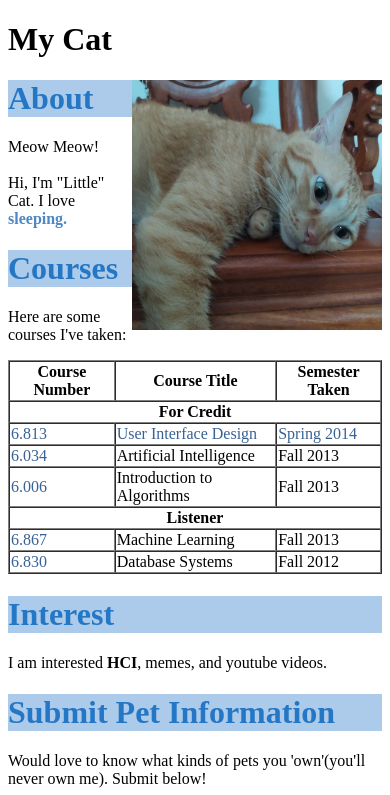
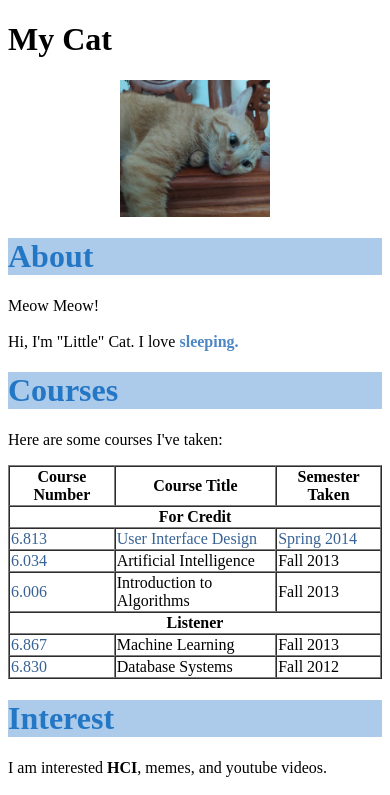
Before and after one commit to longvu28/Long_Web, a plain HTML site: page index.html in a window 390 px wide. Shown: the top 795 px of the page. Drawn offline with Linux system fonts and the light colour scheme.

Commit message:
Update style.css

```diff
--- a/style.css
+++ b/style.css
@@ -1,13 +1,26 @@
-.heading{
+.heading {
     background-color: #accae9;
-    color:#2477c5;
-}
-.image{
-    float: right;
-    width: 250px;
-    height: 250px;
+    color: #2477c5;
 }
 
-.blue{
-    color:#386295;
+.image {
+    float: right;
+    max-width: 250px;
+    width: 100%;
+    height: auto;
+    object-fit: cover;
 }
+
+.blue {
+    color: #386295;
+}
+
+
+@media (max-width: 768px) {
+    .image {
+        float: none;
+        display: block;
+        margin: 0 auto;
+        max-width: 150px;
+    }
+}
```
